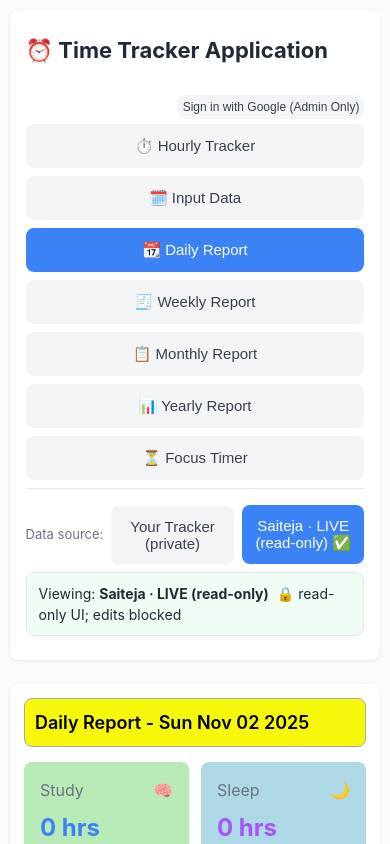
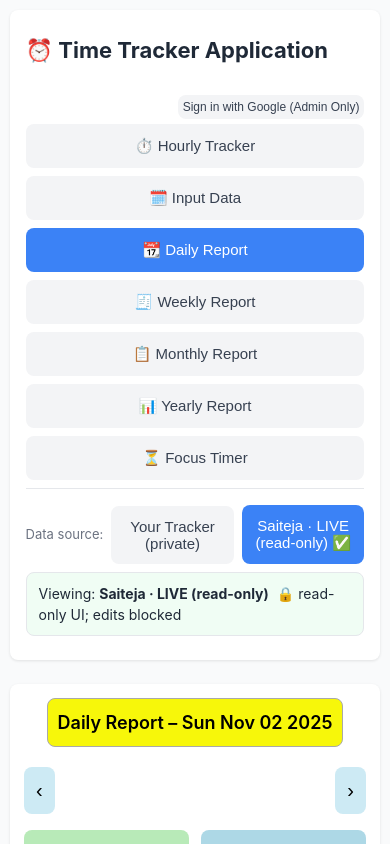
Before and after one commit to saiteja-gatadi1996/time-tracker-application-react, a React (Vite) app: page / in a window 390 px wide. Both pictures are taken after a click on the button "📆 Daily Report". Shown: the top 844 px of the page. Built offline with nearby package versions, Linux system fonts and the light colour scheme; no server answers; the database is empty.

Commit message:
responsive

```diff
--- a/src/components/Reports/DailyView.jsx
+++ b/src/components/Reports/DailyView.jsx
@@ -1,14 +1,42 @@
 import React from 'react';
 import { useTimeStore } from '../../store/useTimeStore';
+
 export default function DailyView() {
-  const { selectedDate, dateKey, dailyData, wastedPatterns } = useTimeStore();
+  const { selectedDate, setSelectedDate, dateKey, dailyData, wastedPatterns } =
+    useTimeStore();
+
   const d = dailyData[dateKey] || { study: 0, sleep: 0, wasted: 0 };
   const patterns = wastedPatterns[dateKey] || [];
+
+  const goPrevDay = () => {
+    const d = new Date(selectedDate);
+    d.setDate(d.getDate() - 1);
+    setSelectedDate(d);
+  };
+
+  const goNextDay = () => {
+    const d = new Date(selectedDate);
+    d.setDate(d.getDate() + 1);
+    setSelectedDate(d);
+  };
+
   return (
     <div className='card'>
-      <h2 className='card-title'>
-        Daily Report - <span>{selectedDate.toDateString()}</span>
-      </h2>
+      <div className='card-header'>
+        <h2 className='card-title'>
+          Daily Report – <span>{selectedDate.toDateString()}</span>
+        </h2>
+
+        <div className='nav-buttons'>
+          <button className='icon-button' onClick={goPrevDay}>
+            ‹
+          </button>
+          <button className='icon-button' onClick={goNextDay}>
+            ›
+          </button>
+        </div>
+      </div>
+
       <div className='stats-grid'>
         <div className='stat-card blue'>
           <div className='stat-header'>
@@ -17,6 +45,7 @@ export default function DailyView() {
           </div>
           <div className='stat-value blue'>{d.study} hrs</div>
         </div>
+
         <div className='stat-card purple'>
           <div className='stat-header'>
             <span>Sleep</span>
@@ -24,6 +53,7 @@ export default function DailyView() {
           </div>
           <div className='stat-value purple'>{d.sleep} hrs</div>
         </div>
+
         <div className='stat-card red'>
           <div className='stat-header'>
             <span>Wasted</span>
@@ -32,6 +62,7 @@ export default function DailyView() {
           <div className='stat-value red'>{d.wasted} hrs</div>
         </div>
       </div>
+
       <div>
         {patterns.length > 0 && (
           <div>
--- a/src/components/Reports/YearlyView.jsx
+++ b/src/components/Reports/YearlyView.jsx
@@ -72,7 +72,7 @@ export default function YearlyView() {
       </div>
 
       <div className='overflow-x-auto'>
-        <table>
+        <table className='yearly-view'>
           <thead>
             <tr>
               <th>Month</th>
--- a/src/styles/time-tracker.css
+++ b/src/styles/time-tracker.css
@@ -695,6 +695,7 @@ textarea[readonly] {
 
    .overflow-x-auto {
       max-width: 100%;
+      max-height: 60vh;
       overflow-x: auto;
    }
 
@@ -806,3 +807,10 @@ textarea[readonly] {
       transform-origin: top left;
    }
 }
+
+@media (max-width: 480px) {
+   .yearly-view {
+      transform: scale(0.85);
+      transform-origin: top left;
+   }
+}
```
